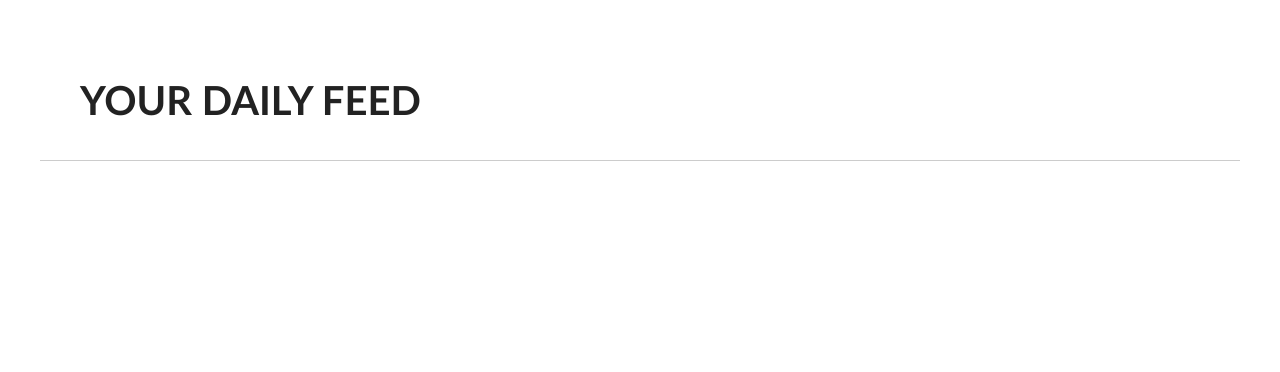
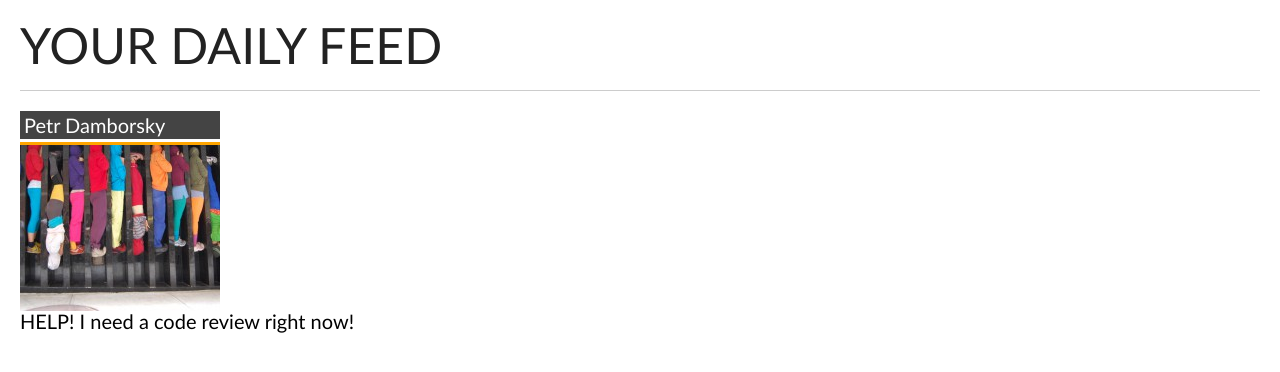
Before and after one commit to pdamb/swoh2015, a website: page index.html in a window 1280 px wide. Drawn offline with nearby package versions, Linux system fonts and the light colour scheme.

Commit message:
Starting some UI

```diff
--- a/app/openhouse.js
+++ b/app/openhouse.js
@@ -9,4 +9,14 @@ app.controller('FeedController', FeedController);
 // Controller's Constructor Function
 function FeedController(){
 	this.headline = 'Your daily feed';
+	this.feed = [
+		{
+			user: {
+				name: "pdamb",
+				displayName: "Petr Damborsky",
+				avatarUrl: "/images/avatars/dummy-200x200-Wardrobe-plain.jpg"
+			},
+			message: "HELP! I need a code review right now!"
+		}
+	]
 }
--- a/index.html
+++ b/index.html
@@ -11,6 +11,12 @@
 <body ng-app="openhouse">
 	<div ng-controller="FeedController as feed">
 		<h1>{{ feed.headline }}</h1>
+		<div ng-repeat="item in feed.feed">
+			<div class="oh-avatar" style="background: transparent url('{{item.user.avatarUrl}}') no-repeat">
+				<strong>{{ item.user.displayName }}</strong>
+			</div>
+			<strong>{{ item.message }}</strong>
+		</div>
 	</div>
 </body>
 </html>
--- a/styles/openhouse.css
+++ b/styles/openhouse.css
@@ -1,15 +1,32 @@
 html {
 	background: white;
-	font-size: 16px;
+	font-size: 20px;
 	font-family: 'Calibri', Verdana, Arial, sans-serif;
-	font-weight: 600;
+}
+
+body {
+	padding:20px;
 }
 
 h1 {
 	font-size: 2.5em;
 	color: #222;
 	text-transform: uppercase;
-	padding:1em;
-	margin:1em;
+	padding:0 0 20px 0;
+	margin:0 0 20px 0;
 	border-bottom:1px solid #CCC;
 }
+
+.oh-avatar {
+	width: 200px;
+	height: 200px;
+}
+
+.oh-avatar strong {
+	background: #444;
+	color:#FFF;
+	padding: 4px;
+	border-bottom:3px solid white;
+	box-shadow: 0 3px 0 orange;
+	display:block;
+}
```
